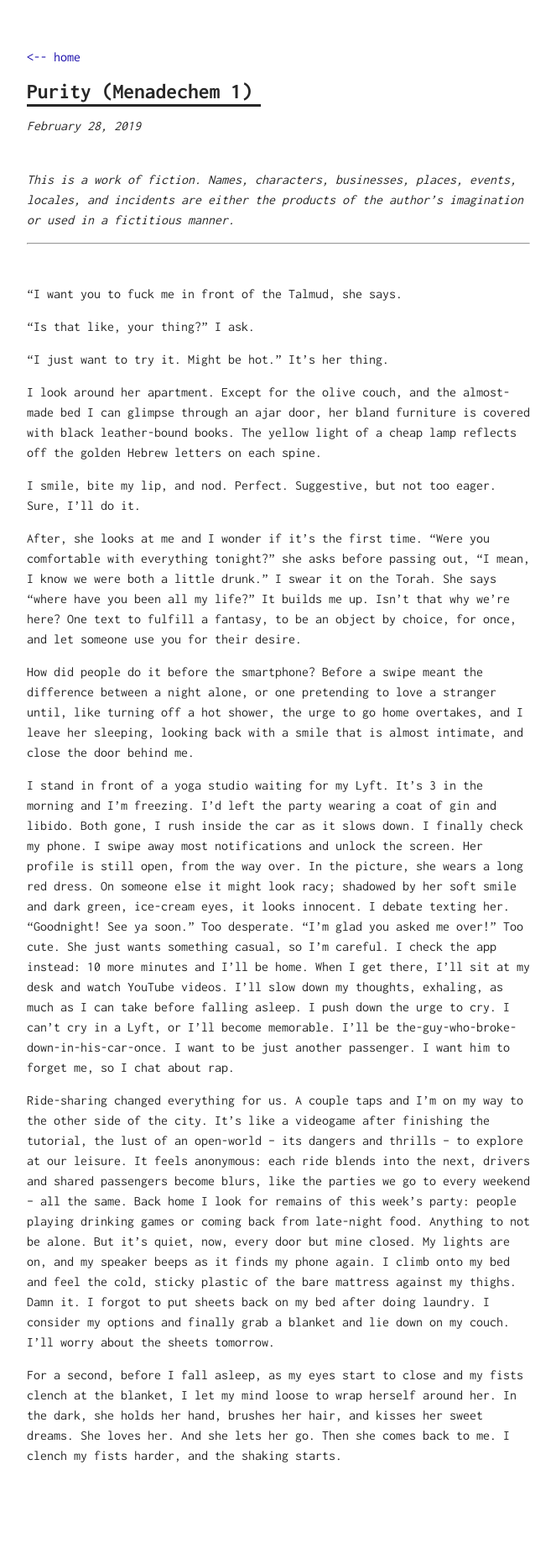
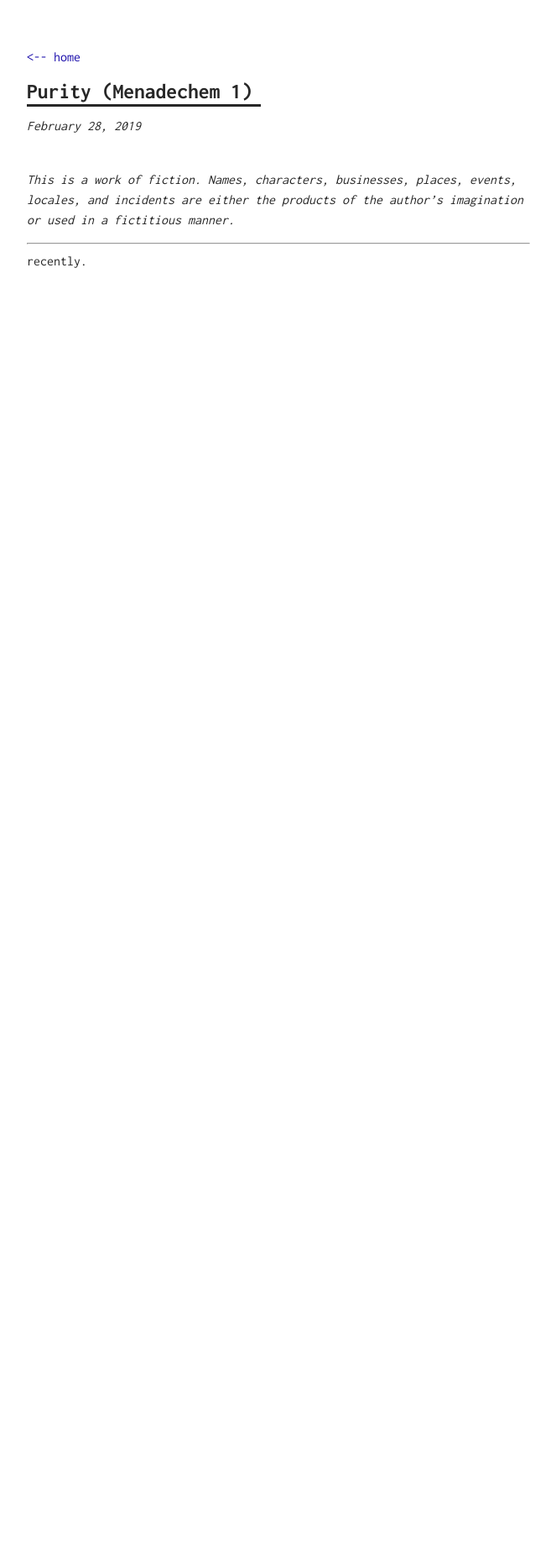
Before and after one commit to ordinarythings/ordinarythings.github.io, a Jekyll site: the page built from _posts/2019-02-28-Purity-Menadechem.md, in a window 1280 px wide. Shown: the whole page at 84% size, without its empty margins (308-971 px from the left). Built offline with Jekyll 4.4.1, drawn with Linux system fonts in a browser that asks for light colours; after the commit the page ends 900 px from its top, so only the background shows below that.

Commit message:
Update 2019-02-28-Purity-Menadechem.md

```diff
--- a/_posts/2019-02-28-Purity-Menadechem.md
+++ b/_posts/2019-02-28-Purity-Menadechem.md
@@ -7,25 +7,4 @@ type: Story
 *This is a work of fiction. Names, characters, businesses, places, events, locales, and incidents are either the products of the author’s imagination or used in a fictitious manner.*
 
 -----
-<br/>
-
-
-“I want you to fuck me in front of the Talmud, she says.
-
-“Is that like, your thing?” I ask.
-
-“I just want to try it. Might be hot.” It’s her thing.
-
-I look around her apartment. Except for the olive couch, and the almost-made bed I can glimpse through an ajar door, her bland furniture is covered with black leather-bound books. The yellow light of a cheap lamp reflects off the golden Hebrew letters on each spine.
-
-I smile, bite my lip, and nod. Perfect. Suggestive, but not too eager. Sure, I’ll do it.
-
-After, she looks at me and I wonder if it's the first time. “Were you comfortable with everything tonight?” she asks before passing out, “I mean, I know we were both a little drunk.” I swear it on the Torah. She says “where have you been all my life?” It builds me up. Isn’t that why we're here? One text to fulfill a fantasy, to be an object by choice, for once, and let someone use you for their desire.
-
-How did people do it before the smartphone? Before a swipe meant the difference between a night alone, or one pretending to love a stranger until, like turning off a hot shower, the urge to go home overtakes, and I leave her sleeping, looking back with a smile that is almost intimate, and close the door behind me.
-
-I stand in front of a yoga studio waiting for my Lyft. It’s 3 in the morning and I’m freezing. I’d left the party wearing a coat of gin and libido. Both gone, I rush inside the car as it slows down. I finally check my phone. I swipe away most notifications and unlock the screen. Her profile is still open, from the way over. In the picture, she wears a long red dress. On someone else it might look racy; shadowed by her soft smile and dark green, ice-cream eyes, it looks innocent. I debate texting her. “Goodnight! See ya soon.” Too desperate. “I'm glad you asked me over!” Too cute. She just wants something casual, so I'm careful. I check the app instead: 10 more minutes and I'll be home. When I get there, I'll sit at my desk and watch YouTube videos. I'll slow down my thoughts, exhaling, as much as I can take before falling asleep. I push down the urge to cry. I can't cry in a Lyft, or I'll become memorable. I'll be the-guy-who-broke-down-in-his-car-once. I want to be just another passenger. I want him to forget me, so I chat about rap.
-
-Ride-sharing changed everything for us. A couple taps and I'm on my way to the other side of the city. It's like a videogame after finishing the tutorial, the lust of an open-world -- its dangers and thrills -- to explore at our leisure. It feels anonymous: each ride blends into the next, drivers and shared passengers become blurs, like the parties we go to every weekend -- all the same. Back home I look for remains of this week’s party: people playing drinking games or coming back from late-night food. Anything to not be alone. But it’s quiet, now, every door but mine closed. My lights are on, and my speaker beeps as it finds my phone again. I climb onto my bed and feel the cold, sticky plastic of the bare mattress against my thighs. Damn it. I forgot to put sheets back on my bed after doing laundry. I consider my options and finally grab a blanket and lie down on my couch. I’ll worry about the sheets tomorrow.
-
-For a second, before I fall asleep, as my eyes start to close and my fists clench at the blanket, I let my mind loose to wrap herself around her. In the dark, she holds her hand, brushes her hair, and kisses her sweet dreams. She loves her. And she lets her go. Then she comes back to me. I clench my fists harder, and the shaking starts.
+recently.
```
